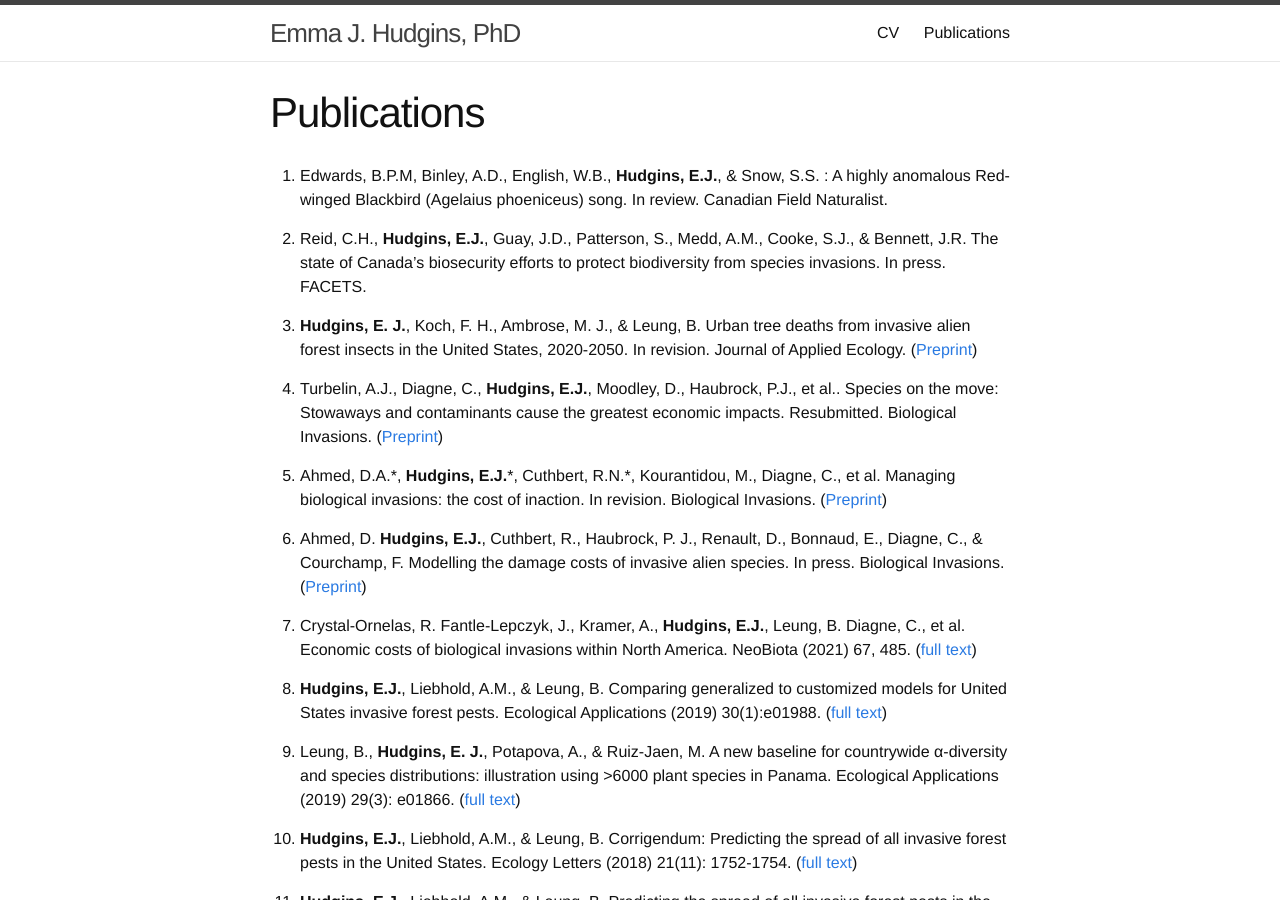
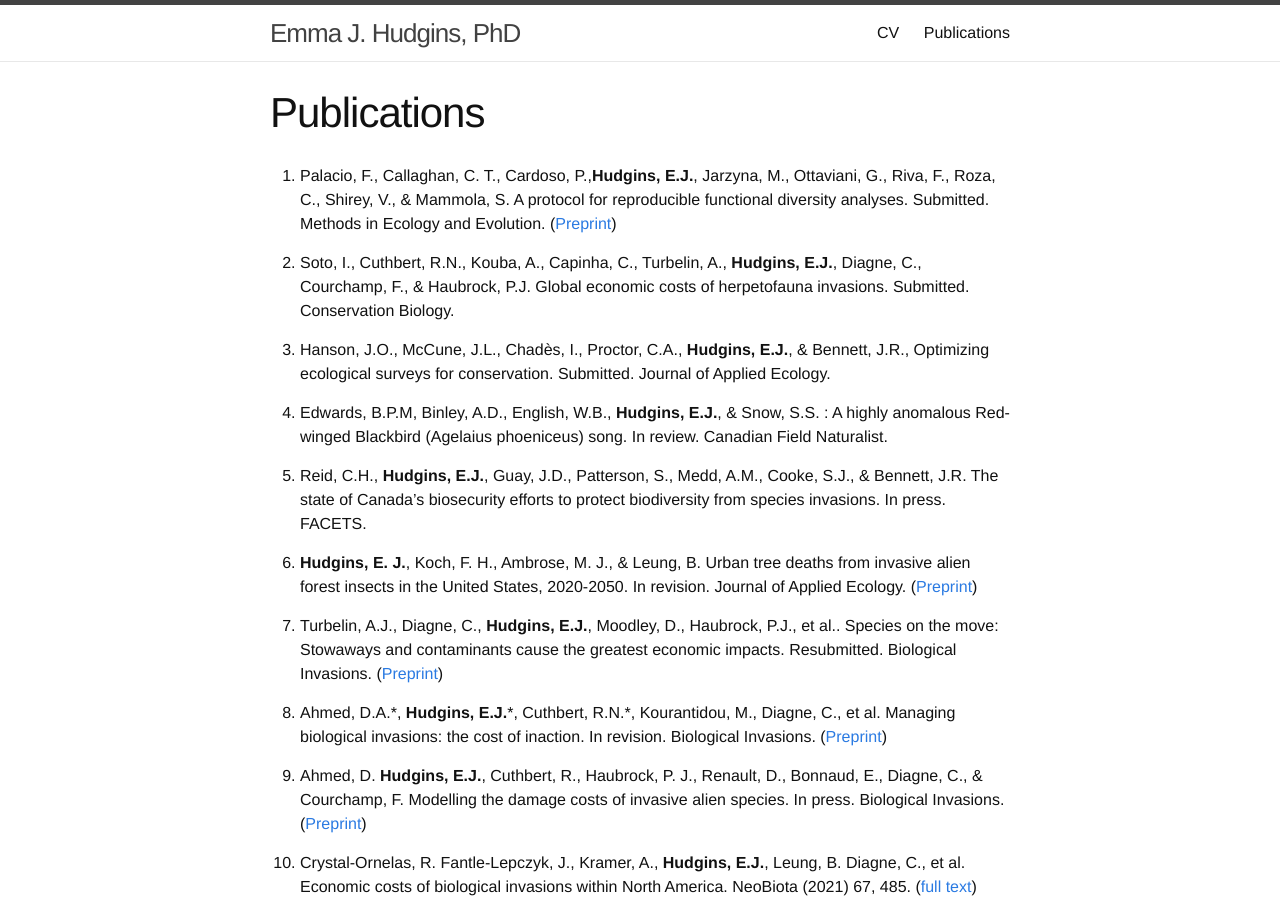
Before and after one commit to emmajhudgins/emmajhudgins.github.io, a Jekyll site: the page built from publications.md, in a window 1280 px wide and 900 px high. Built offline with Jekyll 4.4.1, drawn with Linux system fonts in a browser that asks for light colours; nearby versions of some CDN libraries; some web fonts are replaced.

Commit message:
updated pubs

```diff
--- a/publications.md
+++ b/publications.md
@@ -7,6 +7,13 @@ nav: true
 order: 2
 
 ---
+16.  Palacio, F., Callaghan, C. T., Cardoso, P.,**Hudgins, E.J.**, Jarzyna, M., Ottaviani, G., Riva, F., Roza, C., Shirey, V., & Mammola, S.  A protocol for reproducible functional diversity analyses. Submitted. Methods in Ecology and Evolution. ([Preprint](https://ecoevorxiv.org/yt9sb/))
+
+15.  Soto, I., Cuthbert, R.N., Kouba, A., Capinha, C., Turbelin, A., **Hudgins, E.J.**, Diagne, C., Courchamp, F., & Haubrock, P.J. Global economic costs of herpetofauna invasions. Submitted. Conservation Biology.
+
+14. Hanson, J.O., McCune, J.L., Chadès, I., Proctor, C.A., **Hudgins, E.J.**,
+& Bennett, J.R., Optimizing ecological surveys for conservation. Submitted. Journal of Applied Ecology.
+
 
 13. Edwards, B.P.M, Binley, A.D., English, W.B., **Hudgins, E.J.**, & Snow, S.S. : A highly anomalous Red-winged Blackbird (Agelaius phoeniceus) song. In review. Canadian Field Naturalist.
 
```
Also changed, not shown: 3 other files.
